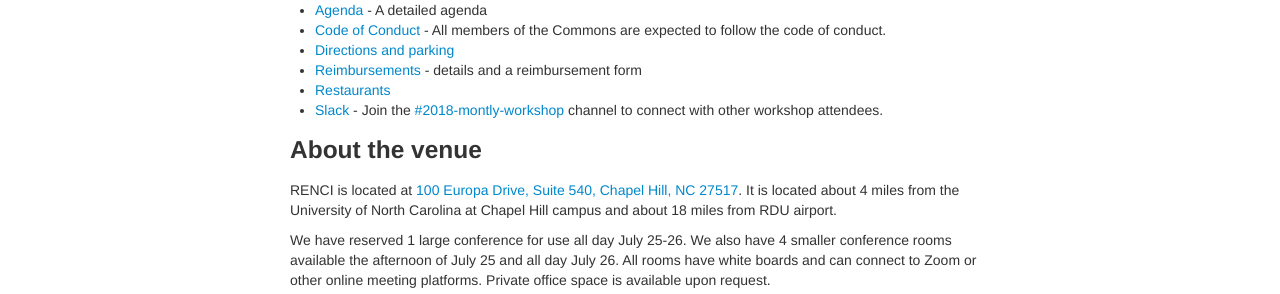
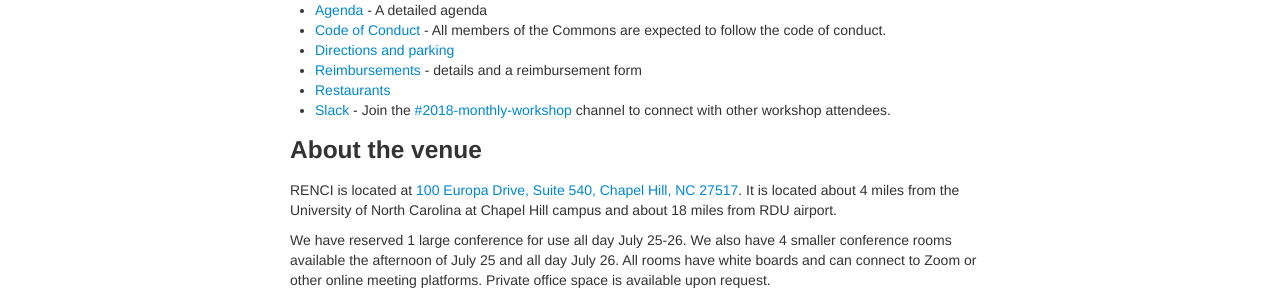
Before and after one commit to dcppc/2018-july-workshop, a Jekyll site: the page built from docs/index.md, in a window 1280 px wide. Shown: the part 332-626 px from the top of the page. Built offline with Jekyll 4.4.1, drawn with Linux system fonts in a browser that asks for light colours.

Commit message:
Correct minor typo in Slack channel name (link is OK.)

```diff
--- a/docs/index.md
+++ b/docs/index.md
@@ -15,7 +15,7 @@ _The July DCPPC workshop will be held at The Renaissance Computing Institute (RE
 - [Directions and parking](./directions.md)
 - [Reimbursements](./reimbursements.md) - details and a reimbursement form
 - [Restaurants](./restaurants.md)
-- [Slack](https://nih-dcppc.slack.com/messages/CAMLGP27N/convo/GANQFSGAD-1528381202.000599/) - Join the [#2018-montly-workshop](https://nih-dcppc.slack.com/messages/CAMLGP27N/convo/GANQFSGAD-1528381202.000599/) channel to connect with other workshop attendees.
+- [Slack](https://nih-dcppc.slack.com/messages/CAMLGP27N/convo/GANQFSGAD-1528381202.000599/) - Join the [#2018-monthly-workshop](https://nih-dcppc.slack.com/messages/CAMLGP27N/convo/GANQFSGAD-1528381202.000599/) channel to connect with other workshop attendees.
 
 ### About the venue
 
```
